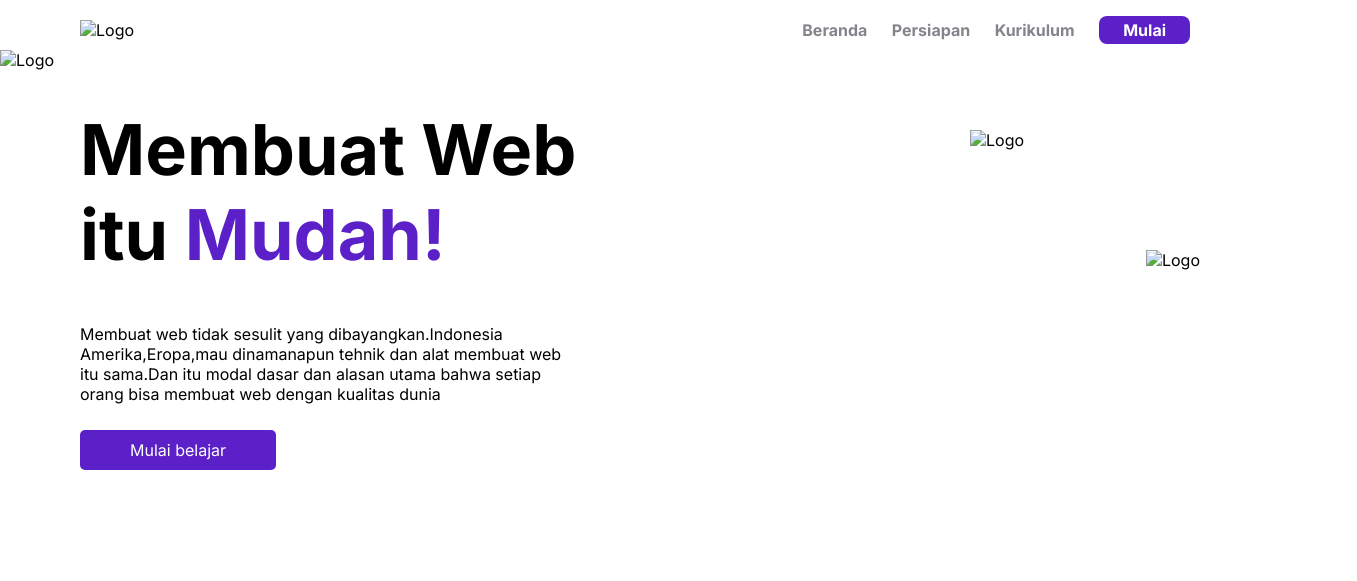
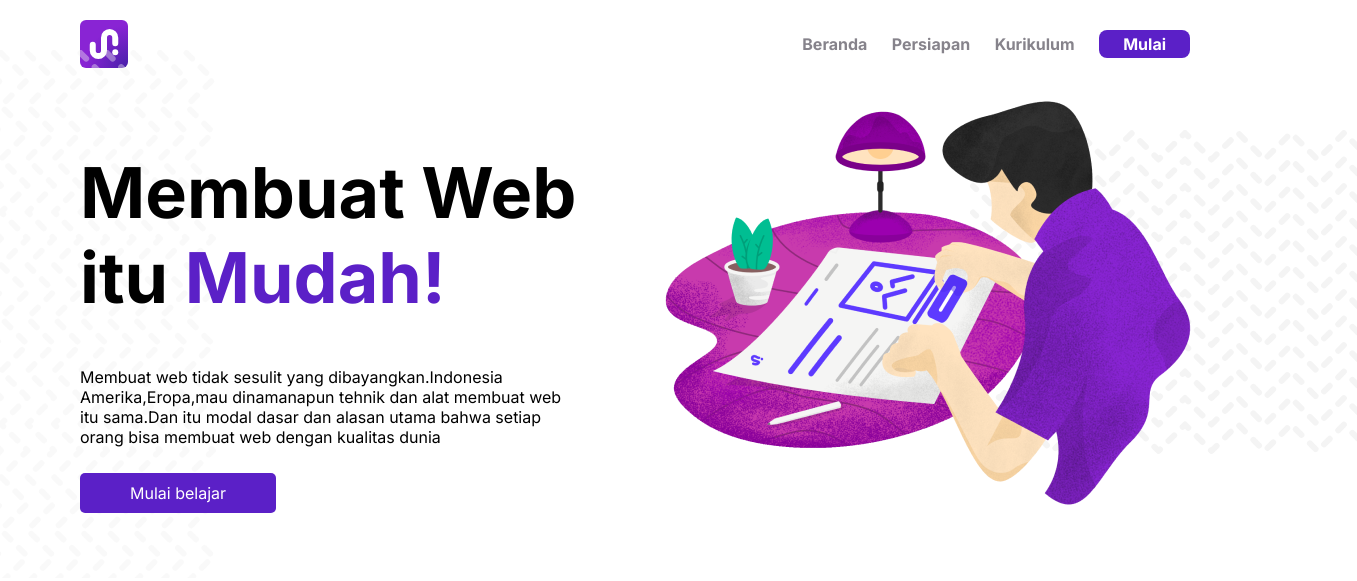
Before and after one commit to abiymar8-lgtm/header, a plain HTML site: page index.html in a window 1280 px wide. Shown: the whole page, 1357 px wide, since content can reach past the window. Drawn offline with Linux system fonts and the light colour scheme; a web font is replaced by a local one.

Commit message:
Update index.html

```diff
--- a/index.html
+++ b/index.html
@@ -15,7 +15,7 @@
     <header>
         <div class="container header-flex">
             <div>
-                <img src="../assets/logo-icon-normal.svg" alt="Logo">
+                <img src="logo-icon-normal.svg" alt="Logo">
             </div>
             <nav class="navigation">
                 <a href="#" class="text">Beranda</a>
@@ -26,7 +26,7 @@
         </div>
     </header>
     <div class="gambar2">
-        <img src="../assets/img-pattern.svg" alt="Logo">
+        <img src="img-pattern.svg" alt="Logo">
     </div>
     <div class="kelas">
         <div class="depan">
@@ -39,8 +39,8 @@
         <a href="#" class="button2">Mulai belajar</a>
         </div>
         <div>
-            <img src="../assets/img-pattern2.svg" class="gambar3" alt="Logo">
-            <img src="../assets/img-hero.png" class="gambar1" alt="Logo">
+            <img src="img-pattern2.svg" class="gambar3" alt="Logo">
+            <img src="img-hero.png" class="gambar1" alt="Logo">
         </div>
     </div>
 </body>
```
